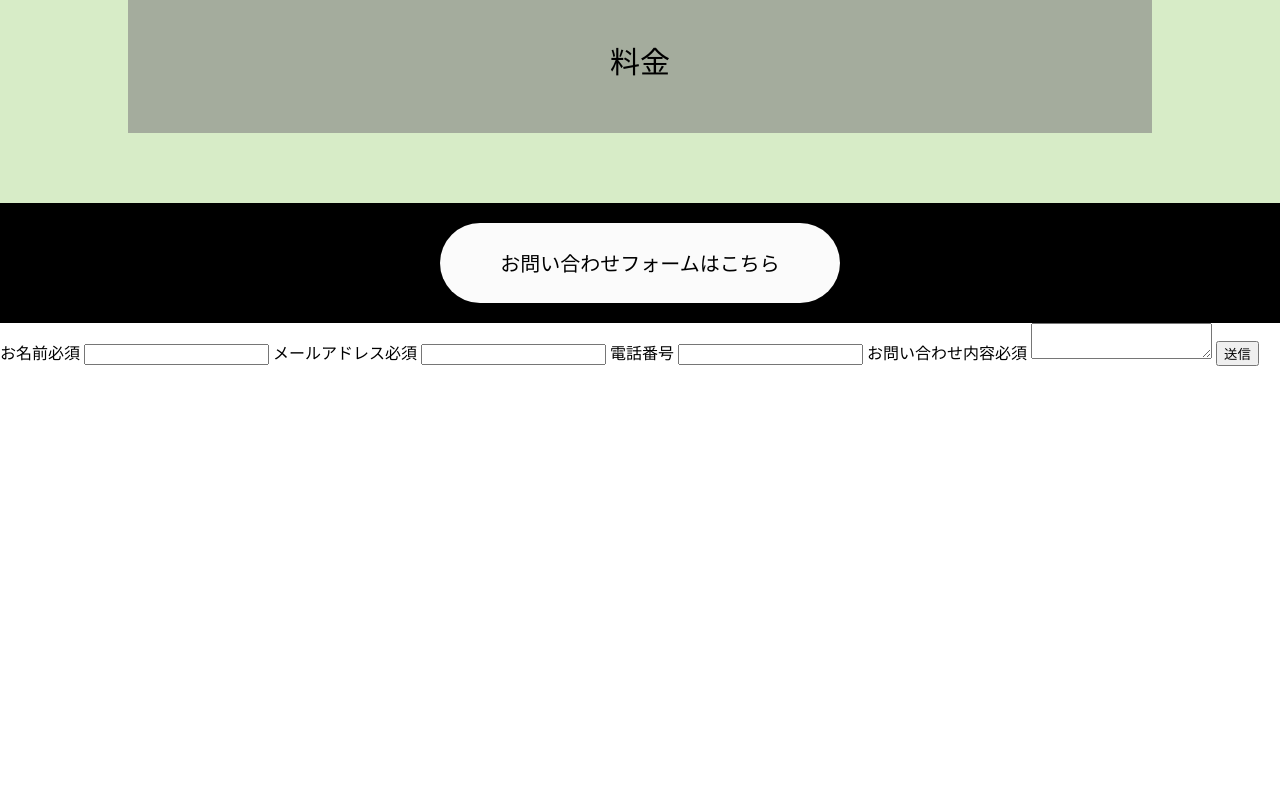
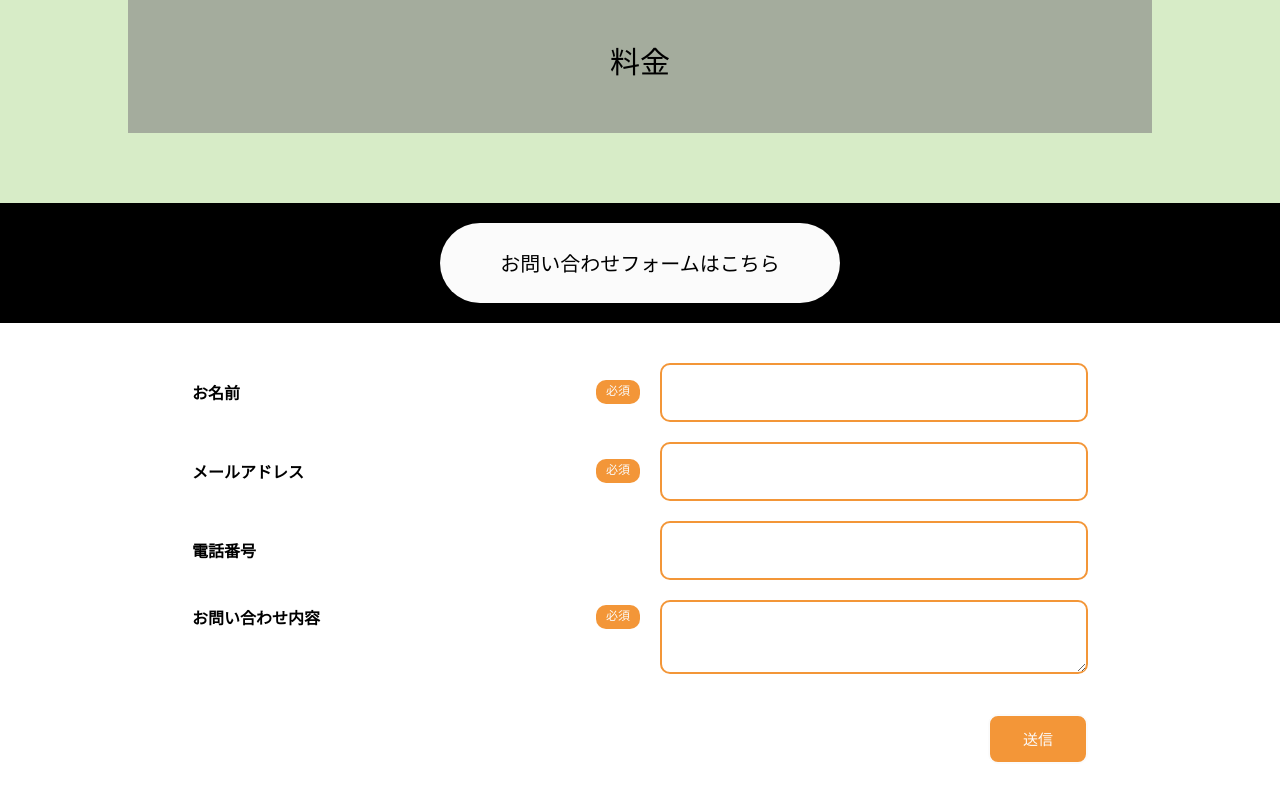
Before and after one commit to r3ryoya/landing-page-portfolio, a plain HTML site: page index.html in a window 1280 px wide. Shown: the part 3659-4459 px from the top of the page. Before the commit the page ends 4025 px from the top, so only its background shows below. Drawn offline with Linux system fonts and the light colour scheme; a script that the page names is missing.

Commit message:
formのデザイン

```diff
--- a/index.html
+++ b/index.html
@@ -153,27 +153,27 @@
     </section>
     <section class="inquiry-section">
       <form
-        action="https://docs.google.com/forms/xxxxxxxxxxxxxxxxxxxxxxxx/formResponse"
+        action="https://docs.google.com/forms/u/0/d/e/1FAIpQLScAhfsgnOpaNDPFhR_0VTb2k1T5EDDADe821X4_QbouwnABGQ/formResponse"
         method="POST"
         target="hidden_iframe"
         onsubmit="submitted=true"
       >
         <iframe name="hidden_iframe" style="display: none;" onload="if(submitted){window.location='./index.html';}"></iframe>
         <label>
-          <span class="form-title">お名前<span class="required">必須</span></span>
-          <input type="text" name="entry.000000000" class="form-input" required>
+          <span class="inquiry-label-name">お名前<span class="required">必須</span></span>
+          <input type="text" name="entry.1988048578" class="form-input" required>
         </label>
         <label>
-          <span class="form-title">メールアドレス<span class="required">必須</span></span>
-          <input type="email" name="entry.0000000000" class="form-input" required>
+          <span class="inquiry-label-name">メールアドレス<span class="required">必須</span></span>
+          <input type="email" name="entry.2086522040" class="form-input" required>
         </label>
         <label>
-          <span class="form-title">電話番号</span>
-          <input type="tel" name="entry.000000000" class="form-input">
+          <span class="inquiry-label-name">電話番号</span>
+          <input type="tel" name="entry.808810053" class="form-input">
         </label>
         <label>
-          <span class="form-title-textarea">お問い合わせ内容<span class="required">必須</span></span>
-          <textarea type="textarea" name="entry.00000" required></textarea>
+          <span class="inquiry-label-textarea">お問い合わせ内容<span class="required">必須</span></span>
+          <textarea type="textarea" name="entry.881971396" required></textarea>
         </label>
         <input type="submit" value="送信" class="submit-btn">
       </form>
--- a/style.css
+++ b/style.css
@@ -6,6 +6,7 @@
   --color-semi-white: #FFFFF2;
   --color-gray: #83838399;
   --color-green: #D7ECC7;
+  --color-orange: #f39638;
 }
 
 body {
@@ -273,3 +274,69 @@ header {
 }
 
 /* inquiry */
+.inquiry-section form {
+  padding: 40px 15%;
+}
+
+.inquiry-section label {
+  display: flex;
+  /* align-self: center; */
+  /* justify-content: space-between; */
+}
+
+.inquiry-section label:not(:last-child) {
+  margin-bottom: 20px;
+}
+
+.inquiry-label-name {
+  display: flex;
+  justify-content: space-between;
+  align-self: center;
+  padding-right: 20px;
+  width: 50%;
+  font-weight: 700;
+}
+
+.inquiry-label-textarea {
+  display: flex;
+  justify-content: space-between;
+  align-self: flex-start;
+  padding-top: 5px;
+  padding-right: 20px;
+  width: 50%;
+  font-weight: 700;
+}
+
+.required {
+  padding: 5px 10px;
+  font-size: 12px;
+  line-height: 1;
+  background-color: var(--color-orange);
+  border-radius: 10px;
+  color: var(--color-white);
+  font-weight: 400;
+}
+
+.form-input, textarea {
+  display: block;
+  padding: 20px;
+  flex: 1;
+  background-color: var(--color-unread-part);
+  border: 2px solid var(--color-orange);
+  border-radius: 10px;
+}
+
+.submit-btn {
+  display: block;
+  cursor: pointer;
+  background-color: var(--color-orange);
+  border: 2px solid var(--color-white);
+  border-radius: 10px;
+  height: 50px;
+  width: 100px;
+  font-weight: 400;
+  font-size: 15px;
+  color: var(--color-white);
+  margin-left: auto;
+  margin-top: 40px;
+}
```
